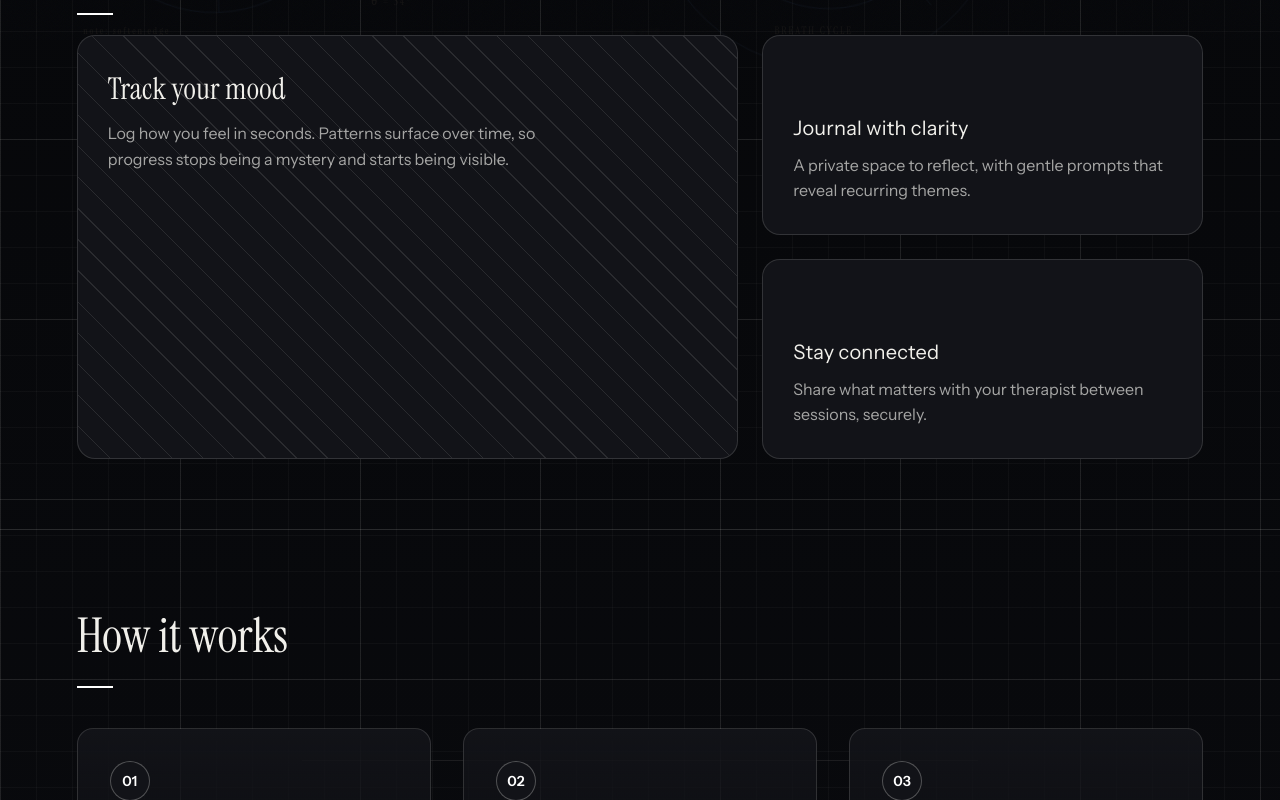
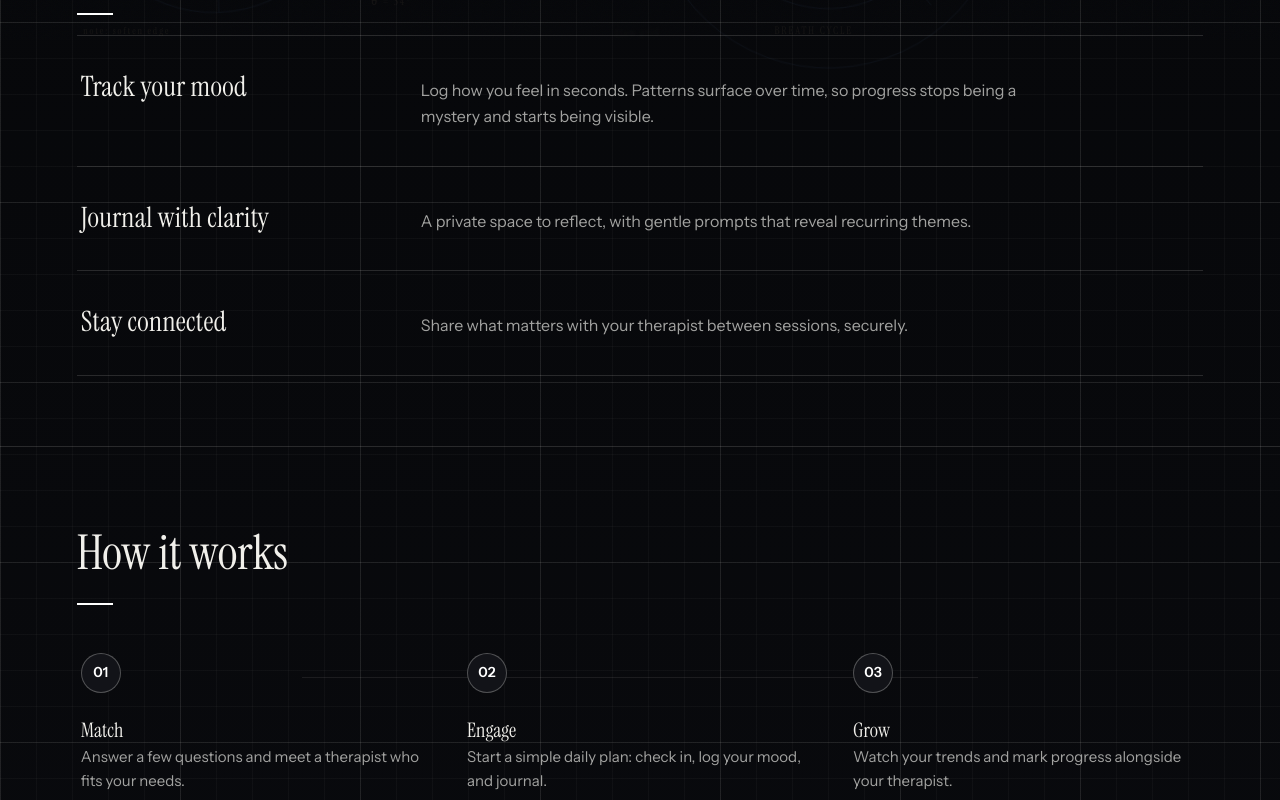
Before and after one commit to UYildiz12/bridgetherapy, a Next.js app in the folder apps/web/: page / in a window 1280 px wide. Shown: the part 760-1560 px from the top of the page. Built offline with nearby package versions, Linux system fonts and the light colour scheme.

Commit message:
refine(web): minimal clean lower landing — hairline value rows, strip decorated card frames, drop Today chip

```diff
--- a/apps/web/src/app/landing.css
+++ b/apps/web/src/app/landing.css
@@ -1016,20 +1016,10 @@
 
 .landing-page .process-step {
     position: relative;
-    padding: 32px;
-    border-radius: 16px;
-    background: linear-gradient(180deg, var(--panel) 0%, rgba(255, 255, 255, 0.01) 100%);
-    border: 1px solid var(--line);
+    padding: 8px 4px;
     display: grid;
-    gap: 16px;
-    transition: all 0.4s cubic-bezier(0.2, 0.8, 0.2, 1);
+    gap: 14px;
     z-index: 1;
-}
-
-.landing-page .process-step:hover {
-    transform: translateY(-8px);
-    border-color: var(--line-strong);
-    box-shadow: 0 12px 32px rgba(0, 0, 0, 0.08);
 }
 
 /* The Number Badge */
@@ -1368,81 +1358,51 @@
     opacity: 1;
 }
 
-/* --- Value props: asymmetric bento (lead tile + two stacked) --- */
-.landing-page .value-bento {
-    display: grid;
-    grid-template-columns: 1.5fr 1fr;
-    grid-auto-rows: 1fr;
-    gap: 24px;
+/* --- Value props: minimal editorial rows, hairline divided (no cards) --- */
+.landing-page .value-list {
+    border-top: 1px solid var(--line);
+    margin-top: 8px;
 }
 
-.landing-page .value-cell {
-    position: relative;
-    overflow: hidden;
-    background: var(--panel);
-    border: 1px solid var(--line);
-    border-radius: var(--radius);
-    padding: 30px;
-    min-height: 200px;
-    display: flex;
-    flex-direction: column;
-    justify-content: flex-end;
-    transition: transform 0.35s cubic-bezier(0.2, 0.8, 0.2, 1), border-color 0.35s ease, background 0.35s ease;
+.landing-page .value-row {
+    display: grid;
+    grid-template-columns: minmax(200px, 300px) 1fr;
+    gap: 40px;
+    padding: 36px 4px;
+    border-bottom: 1px solid var(--line);
+    align-items: baseline;
+    transition: padding-left 0.4s cubic-bezier(0.2, 0.8, 0.2, 1);
 }
 
-.landing-page .value-cell:hover {
-    transform: translateY(-4px);
-    border-color: var(--line-strong);
-    background: var(--panel-strong);
+.landing-page .value-row:hover {
+    padding-left: 16px;
 }
 
-.landing-page .value-cell--lead {
-    grid-row: span 2;
-    justify-content: space-between;
-}
-
-.landing-page .value-cell .value-body {
-    position: relative;
-    z-index: 1;
-}
-
-.landing-page .value-cell h3 {
-    margin: 0 0 10px;
-    font-size: 20px;
+.landing-page .value-row h3 {
+    margin: 0;
+    font-family: var(--font-instrument-serif), serif;
+    font-size: clamp(22px, 2.4vw, 28px);
+    line-height: 1.1;
     letter-spacing: 0.01em;
 }
 
-.landing-page .value-cell--lead h3 {
-    font-family: var(--font-instrument-serif), serif;
-    font-size: 30px;
+.landing-page .value-row p {
+    margin: 0;
+    color: var(--muted);
+    font-size: 16px;
+    line-height: 1.65;
+    max-width: 56ch;
 }
 
-.landing-page .value-cell p {
-    margin: 0;
-    color: var(--muted);
-    line-height: 1.6;
-    max-width: 42ch;
-}
-
-.landing-page .value-pattern {
-    position: absolute;
-    inset: 0;
-    opacity: 0.1;
-    pointer-events: none;
-    z-index: 0;
-}
-
-.landing-page .value-pattern.lines {
-    background-image: repeating-linear-gradient(45deg, var(--accent) 0, var(--accent) 1px, transparent 1px, transparent 22px);
-}
-
-@media (max-width: 800px) {
-    .landing-page .value-bento {
+@media (max-width: 700px) {
+    .landing-page .value-row {
         grid-template-columns: 1fr;
+        gap: 10px;
+        padding: 28px 0;
     }
 
-    .landing-page .value-cell--lead {
-        grid-row: auto;
+    .landing-page .value-row:hover {
+        padding-left: 0;
     }
 }
 
--- a/apps/web/src/app/page.tsx
+++ b/apps/web/src/app/page.tsx
@@ -223,7 +223,6 @@
               <div className="ritual-panel">
                 <div className="ritual-header">
                   {t.hero.panelHeader}
-                  <span className="chip">Today</span>
                 </div>
                 <ul className="ritual-list">
                   {rituals.map((r, i) => (
@@ -247,26 +246,13 @@
 
         <section id="features" className="section reveal">
           <h2 className="section-title">{t.valuesTitle}</h2>
-          <div className="value-bento" key={role}>
-            <article className="value-cell value-cell--lead box-reveal box-reveal--grid">
-              <div className="value-pattern lines" aria-hidden="true"></div>
-              <div className="value-body">
-                <h3>{t.values[0].title}</h3>
-                <p>{t.values[0].desc}</p>
+          <div className="value-list" key={role}>
+            {t.values.map((v, i) => (
+              <div className="value-row" key={`${role}-${i}`}>
+                <h3>{v.title}</h3>
+                <p>{v.desc}</p>
               </div>
-            </article>
-            <article className="value-cell box-reveal box-reveal--ticks">
-              <div className="value-body">
-                <h3>{t.values[1].title}</h3>
-                <p>{t.values[1].desc}</p>
-              </div>
-            </article>
-            <article className="value-cell box-reveal box-reveal--angle">
-              <div className="value-body">
-                <h3>{t.values[2].title}</h3>
-                <p>{t.values[2].desc}</p>
-              </div>
-            </article>
+            ))}
           </div>
         </section>
 
@@ -274,10 +260,7 @@
           <h2 className="section-title">How it works</h2>
           <div className="process-flow">
             {t.howItWorks.map((s, i) => (
-              <div
-                className={`process-step box-reveal box-reveal--silent ${i === 1 ? "delay-100" : i === 2 ? "delay-200" : ""}`}
-                key={`${role}-${i}`}
-              >
+              <div className="process-step" key={`${role}-${i}`}>
                 <div className="process-number">0{i + 1}</div>
                 <div>
                   <h3>{s.title}</h3>
@@ -289,7 +272,7 @@
         </section>
 
         <section className="section reveal">
-          <div className="cta-panel box-reveal box-reveal--halo box-reveal--cornerflip">
+          <div className="cta-panel">
             <h2>{t.cta.title}</h2>
             <p>{t.cta.desc}</p>
             <div className="hero-actions">
```
